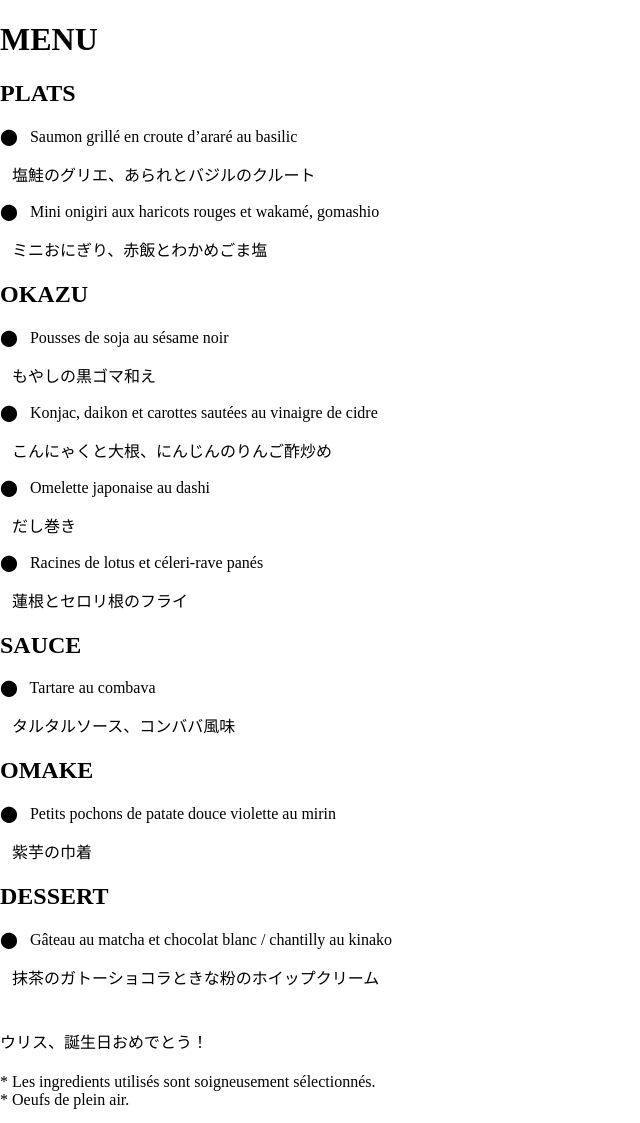
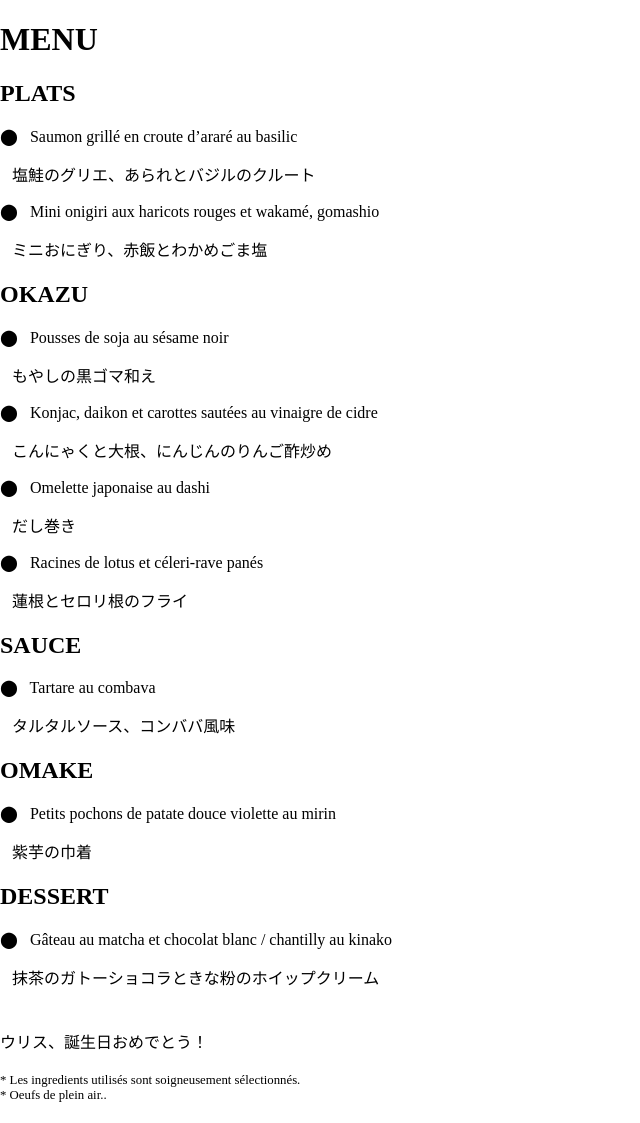
Before and after one commit to matsupin/main, a Jekyll site: the page built from menus/commande_rebecca_030125.html, in a window 1280 px wide. Shown: the whole page, without its empty margins (0-640 px from the left). Built offline with Jekyll 4.4.1, drawn with Linux system fonts in a browser that asks for light colours.

Commit message:
Update commande_rebecca_030125.html

```diff
--- a/menus/commande_rebecca_030125.html
+++ b/menus/commande_rebecca_030125.html
@@ -72,10 +72,29 @@
     <!-- Image at the end of the menu -->
     <!-- <img src="../assets/images/massage.jpg" alt="Etsuko doing a Japanese massage" class="menu-image"> -->
 
-    <div class="comment first-comment" style="font-size: 1.0em;">ウリス、誕生日おめでとう！</div>
+    <style>
+    .comment {
+        margin: 0;
+    }
 
-    <style> .comment {margin: 0;}.first-comment {margin-bottom: 20px; margin-top: 40px;} </style>
-    <div class="comment">* Les ingredients utilisés sont soigneusement sélectionnés.</div>
-    <div class="comment">* Oeufs de plein air.</div>
+    .first-comment {
+        font-size: 1.0em;
+        margin-top: 40px;
+        margin-bottom: 20px;
+    }
+
+    .middle-comment {
+        font-size: 0.8em;
+    }
+
+    .last-comment {
+        margin-bottom: 20px;
+        font-size: 0.8em;
+    }
+    </style>
+
+    <div class="comment first-comment">ウリス、誕生日おめでとう！</div>
+    <div class="comment middle-comment">* Les ingredients utilisés sont soigneusement sélectionnés.</div>
+    <div class="comment last-comment">* Oeufs de plein air..</div>
 
 </div>
```
